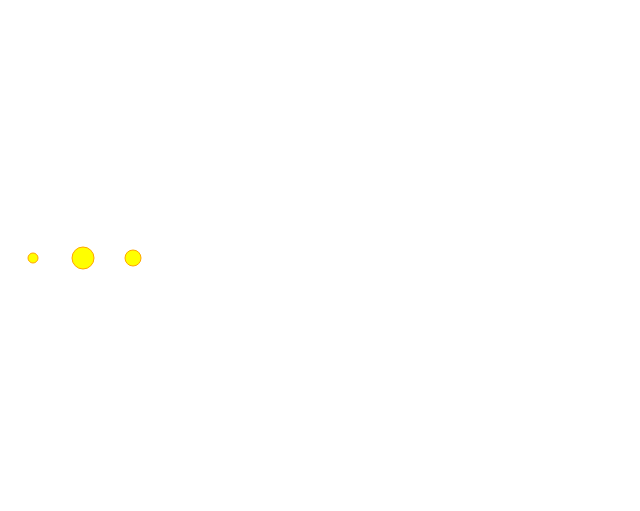
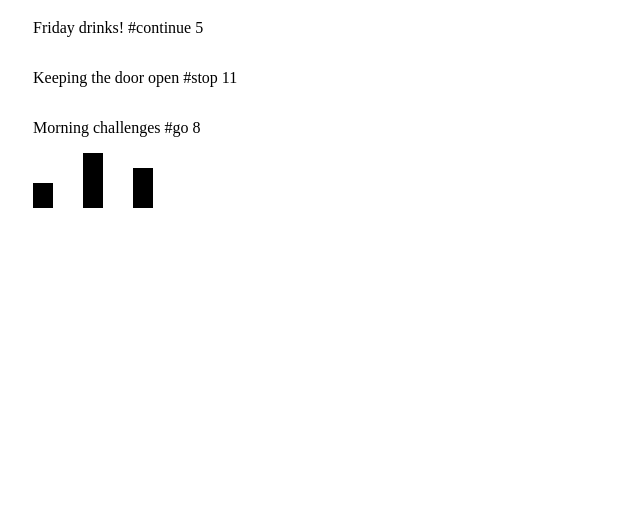
Before and after one commit to foundry-matrix/StopGoContinue, a plain HTML site: page index.html in a window 1280 px wide. Shown: the whole page, without its empty margins (0-640 px from the left). Drawn offline with nearby package versions, Linux system fonts and the light colour scheme.

Commit message:
pers amends

```diff
--- a/index.html
+++ b/index.html
@@ -22,9 +22,13 @@
 		// fetch();
 
 		// dummy data
-		svg_data = [{text: "hello", rt:"5"},{text: "yo", rt:"11"},{text: "hi", rt:"8"}]
-		var h = 500;
+		svg_data = [{text: "Friday drinks! #continue", rt:"5"},{text: "Keeping the door open #stop", rt:"11"},{text: "Morning challenges #go", rt:"8"}]
+
+		var h = 200;
 		var w = 500;
+
+		var barPadding = 20;
+
 		var svg = d3.select("body")
 					.append("svg")
 					.attr({
@@ -32,24 +36,57 @@
 						height: h
 					});
 
+
+
 		var circles = svg.selectAll("circle")
 			.data(svg_data)
 			.enter()
 			.append("circle");
 
+
+
+		var rects = svg.selectAll("rect")
+			   .data(svg_data)
+			   .enter()
+			   .append("rect");
+
+
+
+		rects.attr("x", function(d, i) {
+			   		return i * (50) + 25;
+			   })
+			   .attr("y", function(d) {
+			   		return h - (d.rt*5);
+			   })
+			   .attr("width", 20)
+			   .attr("height", function(d) {
+			   		return d.rt * 5;
+			   });
+
+/*
+
 		circles.attr("cx", function(d, i) {
-						return (i * 50) + 25;
+						return 30;
 					})
-				   .attr("cy", h/2)
+				   .attr("cy", function(d,i){ return i * 50 + 20})
 				   .attr("r", function(d) {
 				   		console.log(d.rt);
 						return d.rt;
 				   })
-				   .attr("fill", "yellow")
-				   .attr("stroke", "orange")
+				   .attr("fill", "black")
 				   .attr("stroke-width", function(d) {
 						return d/2;
 				   });
+*/
+
+
+		svg.selectAll("text")
+			.data(svg_data)
+			.enter()
+			.append("text")
+			.attr("x", function(d,i){ return 25;})
+			.attr("y", function(d,i){ return i*50 + 25})
+			.text(function(d){ return (d.text + " " + d.rt)});
 
 
 	});
```
